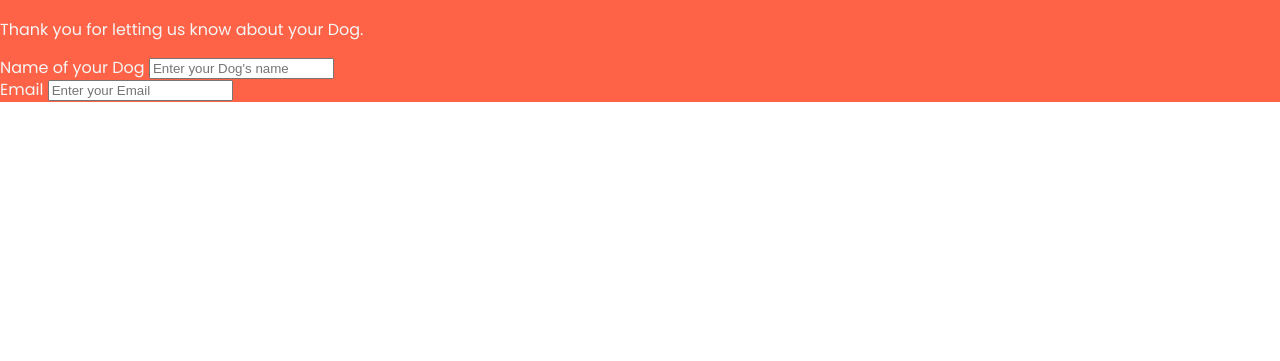
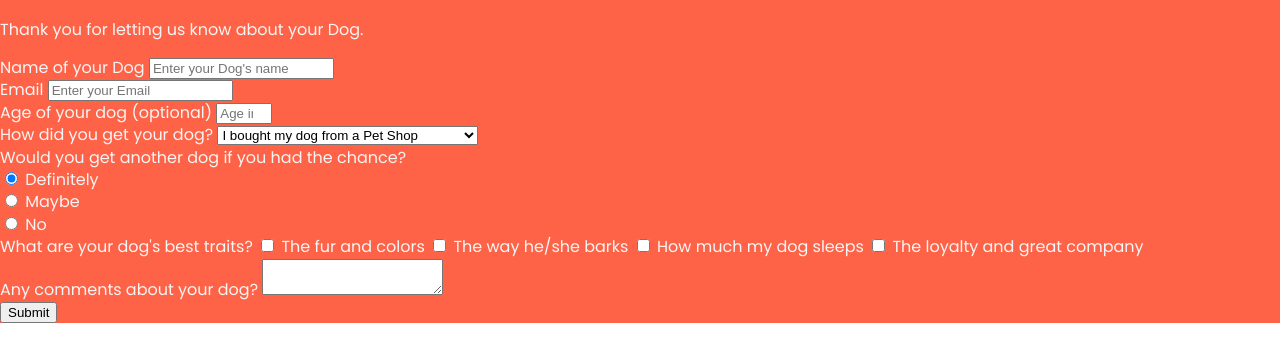
Before and after one commit to Vinjas/survey-form-dogs, a plain HTML site: page index.html in a window 1280 px wide. Shown: the part 69-430 px from the top of the page. Drawn offline with Linux system fonts and the light colour scheme.

Commit message:
Finished basic form

```diff
--- a/index.html
+++ b/index.html
@@ -16,26 +16,91 @@
 
         <form id="survey-form">
             <div class="form-group">
-                <label for="name">Name of your Dog</label>
+                <label id="name-label" for="name">Name of your Dog</label>
                 <input
                 id="name"
                 name="name"
                 type="text"
                 placeholder="Enter your Dog's name"
+                required
                 />
             </div>
-            <div class="form-group"></div>
-                <label for="email">Email</label>
+            <div class="form-group">
+                <label id="email-label" for="email">Email</label>
                 <input
                 id="email"
                 name="email"
-                type="text"
+                type="email"
                 placeholder="Enter your Email"
+                required
                 />
             </div>
-
-
-
+            <div class="form-group">
+                <label id="number-label" for="number">Age of your dog (optional)</label>
+                <input
+                id="number"
+                name="number"
+                type="number"
+                placeholder="Age in numbers"
+                min="0"
+                max="99"
+                />
+            </div>
+            <div class="form-group">
+                <label for="get-dog">How did you get your dog?</label>
+                <select id="dropdown">
+                    <option value="buy">I bought my dog from a Pet Shop</option>
+                    <option value="adopt">I adopted my dog from an animal shelter</option>
+                    <option value="present">It was a present</option>
+                    <option value="other">Other</option>
+                </select>
+            </div>
+            <div class="form-group">
+                <label>Would you get another dog if you had the chance?</label>
+                <div>
+                    <input
+                    type="radio"
+                    id="definitely" name="another-dog" value="definitely"
+                    checked
+                    />
+                    <label for="definitely">Definitely</label>
+                </div>
+                <div>
+                    <input
+                    type="radio"
+                    id="maybe" name="another-dog" value="maybe"
+                    />
+                    <label for="maybe">Maybe</label>
+                </div>
+                <div>
+                    <input
+                    type="radio"
+                    id="no" name="another-dog" value="no"
+                    />
+                    <label for="no">No</label>
+                </div>
+            </div>
+            <div class="form-group">
+                <label for="checkbox">What are your dog's best traits?</label>
+                <input type="checkbox" id="cbox1" name="checkbox" value="fur-and-colors">
+                <label for="cbox1">The fur and colors</label>
+                <input type="checkbox" id="cbox2" name="checkbox" value="way-of-barking">
+                <label for="cbox1">The way he/she barks</label>
+                <input type="checkbox" id="cbox3" name="checkbox" value="how-much-my-dog-sleeps">
+                <label for="cbox1">How much my dog sleeps</label>
+                <input type="checkbox" id="cbox4" name="checkbox" value="loyalty-and-company">
+                <label for="cbox1">The loyalty and great company</label>
+            </div>
+            <div class="form-group">
+                <label for="textarea">Any comments about your dog?</label>
+                <textarea
+                id="textarea"
+                name="textarea">
+                </textarea>
+            </div>
+            <div>
+                <button type="submit" id="submit">Submit</button>
+            </div>
         </form>
     </div>
 </body>
```
